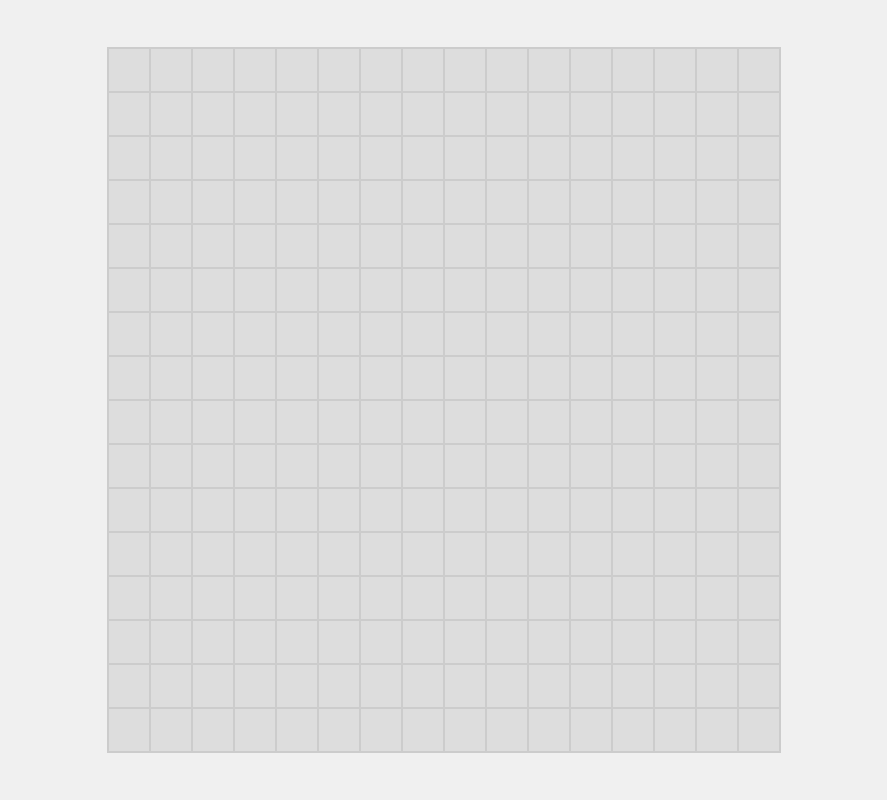
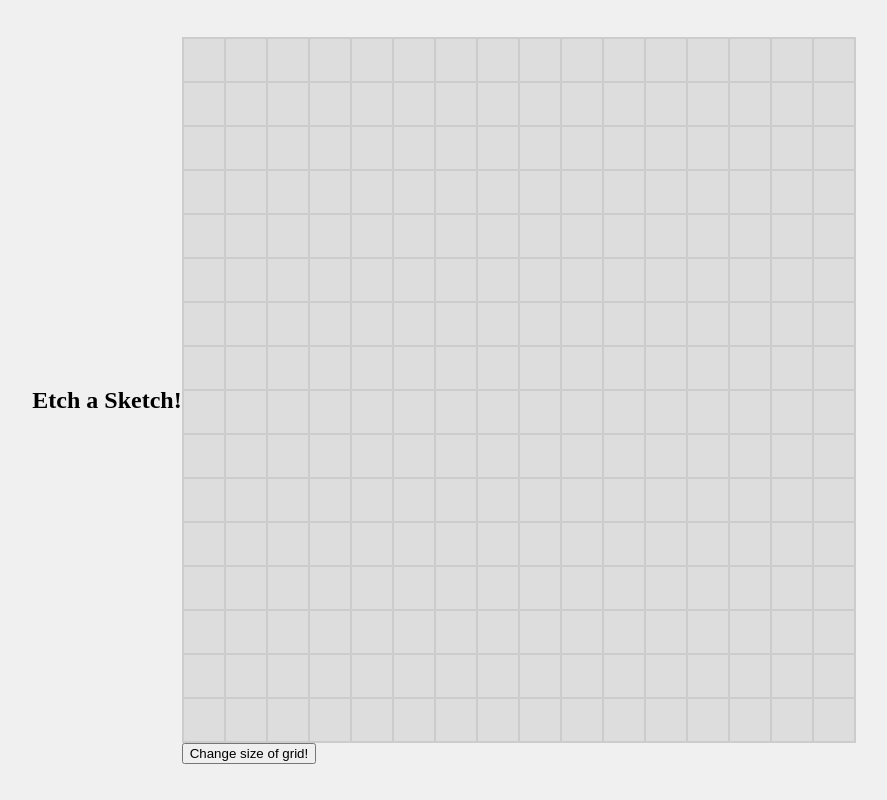
Before and after one commit to Quartezz/Etch-a-Sketch, a plain HTML site: page index.html in a window 1280 px wide. Shown: the whole page, without its empty margins (196-1083 px from the left). Drawn offline with Linux system fonts and the light colour scheme.

Commit message:
Added container for buttons and grid-container

```diff
--- a/index.html
+++ b/index.html
@@ -8,7 +8,13 @@
 </head>
 <body>
 
+    <h2>Etch a Sketch!</h2>
+
+    <div class="container">
     <div class="grid-container"></div>
-    <script src="javascript.js"></script>
+    <button class="size" id="change">Change size of grid!</button>
+</div>
+
+    <script src="script.js"></script>
 </body>
 </html>
```
